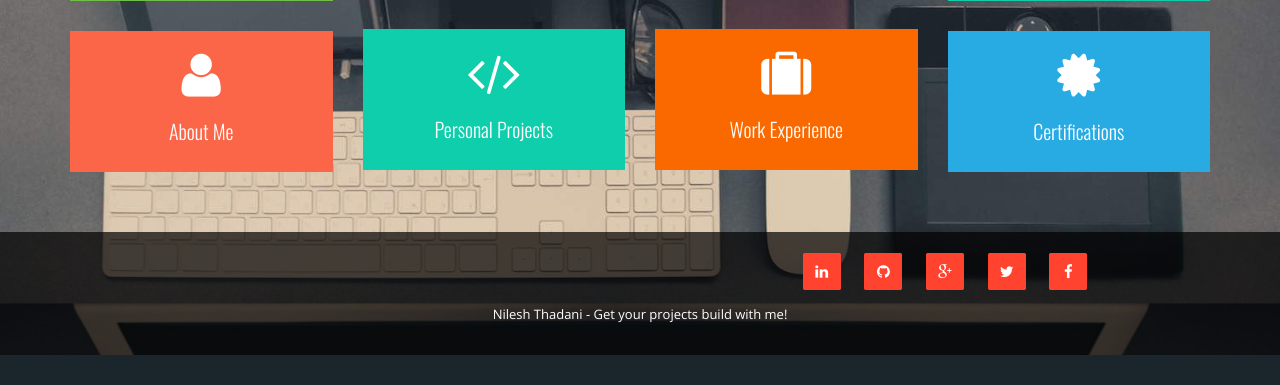
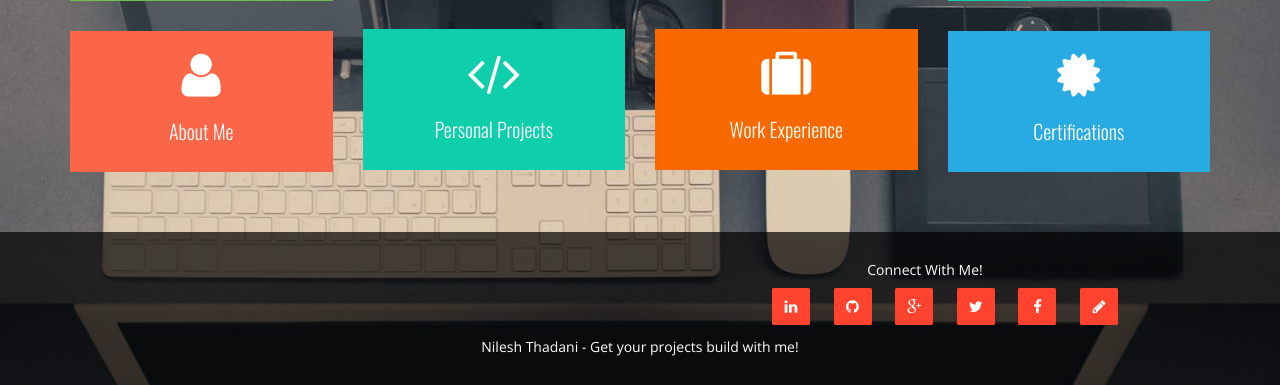
Before and after one commit to thadaninilesh/thadaninilesh.githib.io, a PHP site: page / in a window 1280 px wide. Shown: the part 497-882 px from the top of the page. Before the commit the page ends 852 px from the top, so only its background shows below. Run offline with PHP 8.4, Linux system fonts and the light colour scheme; some libraries are stand-ins or nearby versions.

Commit message:
added blog link

```diff
--- a/css/style.css
+++ b/css/style.css
@@ -805,7 +805,7 @@ and (max-width : 991px) {
 
 
 .footer-social {
-    padding: 78px 0;
+    padding: 68px 0;
     border: 1px solid #FF432E;
     -webkit-border-radius: 3px;
     -moz-border-radius: 3px;
--- a/index.html
+++ b/index.html
@@ -211,17 +211,19 @@
                     <div class="col-md-12">
                         <!--<div>Design & Developed by <a href="https://www.facebook.com/Shahriyar.Ahmed.Sohel" target="_blank">Shahriyar Ahmed</a> for <a href="http://graygrids.com">GrayGrids</a></div>-->
                         <div class="col-md-offset-6 col-md-6 col-sm-12">
+                            <h5>Connect With Me!</h5>
                             <div class="footer-social text-center" style="border:0px;padding: 10px">
                                 <ul>
-                                    <li><a href="https://www.linkedin.com/in/thadaninilesh" target="_blank"><i class="fa fa-linkedin"></i></a></li>
-                                    <li><a href="https://github.com/thadaninilesh" target="_blank"><i class="fa fa-github"></i></a></li>
-                                    <li><a href="https://plus.google.com/+NileshThadani19" target="_blank"><i class="fa fa-google-plus"></i></a></li>
-                                    <li><a href="https://twitter.com/nileshthadani" target="_blank"><i class="fa fa-twitter"></i></a></li>
-                                    <li><a href="https://www.facebook.com/nilesh.thadanii" target="_blank"><i class="fa fa-facebook"></i></a></li>
+                                    <li><a href="https://www.linkedin.com/in/thadaninilesh" target="_blank" title="LinkedIn"><i class="fa fa-linkedin"></i></a></li>
+                                    <li><a href="https://github.com/thadaninilesh" target="_blank" title="Github"><i class="fa fa-github"></i></a></li>
+                                    <li><a href="https://plus.google.com/+NileshThadani19" target="_blank" title="Google +"><i class="fa fa-google-plus"></i></a></li>
+                                    <li><a href="https://twitter.com/nileshthadani" target="_blank" title="Twitter"><i class="fa fa-twitter"></i></a></li>
+                                    <li><a href="https://www.facebook.com/nilesh.thadanii" target="_blank" title="Facebook"><i class="fa fa-facebook"></i></a></li>
+                                    <li><a href="http://thadaninilesh.wordpress.com" target="_blank" title="Blog"><i class="fa fa-pencil"></i></a></li>
                                 </ul>
                             </div>
                         </div>
-                        <p>Nilesh Thadani - Get your projects build with me!</p>
+                        <h5>Nilesh Thadani - Get your projects build with me!</h5>
                     </div>
                 </div>
             </div>
@@ -452,15 +454,7 @@
                                         <div style="text-align: center"><a href="resume.html" target="_blank"><img src="images/about/Nilesh-Thadani-Resume.jpg" class="img-responsive img-thumbnail" alt="Nilesh Thadani-Resume" style="max-height: 700px; box-shadow: 5px 5px 5px #aaa;"></img></a></div>
                                         <h5 style="text-align: center"><a href="resume.html" target="_blank">View Resume</a></h5>
                                     </div>
-
-
-                                    <!--<div class="tab-pane" id="tab-3">
-                                        <p>Sed ut perspiciatis unde omnis iste natus error sit voluptatem accusantium doloremque laudantium, totam rem aperiam, eaque ipsa quae ab illo inventore veritatis et quasi architecto beatae vitae dicta sunt explicabo. Nemo enim ipsam voluptatem quia voluptas sit aspernatur aut odit aut fugit, sed quia consequuntur magni dolores eos qui ratione voluptatem sequi nesciunt.</p>
-                                        <p>At vero eos et accusamus et iusto odio dignissimos ducimus qui blanditiis praesentium voluptatum deleniti atque corrupti quos dolores et quas molestias excepturi sint occaecati cupiditate non provident, similique sunt in culpa qui officia deserunt mollitia animi, id est laborum et dolorum fuga. Et harum quidem rerum facilis est et expedita distinctio. At vero eos et accusamus et iusto odio dignissimos ducimus qui blanditiis praesentium voluptatum deleniti atque corrupti quos dolores et quas molestias excepturi sint occaecati cupiditate non provident.</p>
-                                    </div>-->
-
                                 </div><!-- /.tab-content -->
-
                             </div>
                         </div>
                     </div>
@@ -700,11 +694,12 @@
                         <div class="col-md-6">
                             <div class="footer-social text-center">
                                 <ul>
-                                    <li><a href="https://www.linkedin.com/in/thadaninilesh" target="_blank"><i class="fa fa-linkedin"></i></a></li>
-                                    <li><a href="https://github.com/thadaninilesh" target="_blank"><i class="fa fa-github"></i></a></li>
-                                    <li><a href="https://plus.google.com/+NileshThadani19" target="_blank"><i class="fa fa-google-plus"></i></a></li>
-                                    <li><a href="https://twitter.com/nileshthadani" target="_blank"><i class="fa fa-twitter"></i></a></li>
-                                    <li><a href="https://www.facebook.com/nilesh.thadanii" target="_blank"><i class="fa fa-facebook"></i></a></li>
+                                    <li><a href="https://www.linkedin.com/in/thadaninilesh" target="_blank" title="LinkedIn"><i class="fa fa-linkedin"></i></a></li>
+                                    <li><a href="https://github.com/thadaninilesh" target="_blank" title="Github"><i class="fa fa-github"></i></a></li>
+                                    <li><a href="https://plus.google.com/+NileshThadani19" target="_blank" title="Google +"><i class="fa fa-google-plus"></i></a></li>
+                                    <li><a href="https://twitter.com/nileshthadani" target="_blank" title="Twitter"><i class="fa fa-twitter"></i></a></li>
+                                    <li><a href="https://www.facebook.com/nilesh.thadanii" target="_blank" title="Facebook"><i class="fa fa-facebook"></i></a></li>
+                                    <li><a href="http://thadaninilesh.wordpress.com" target="_blank" title="Blog"><i class="fa fa-pencil"></i></a></li>
                                 </ul>
                             </div>
                         </div>
```
